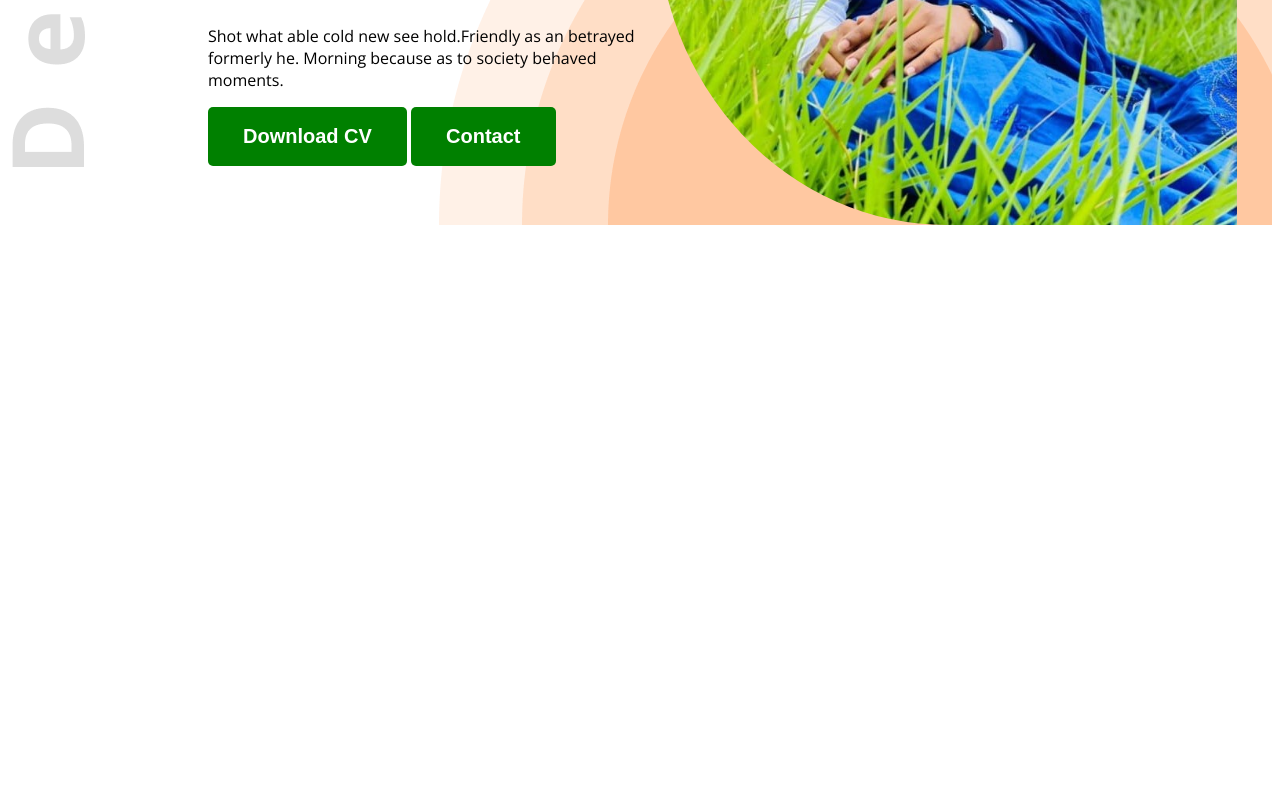
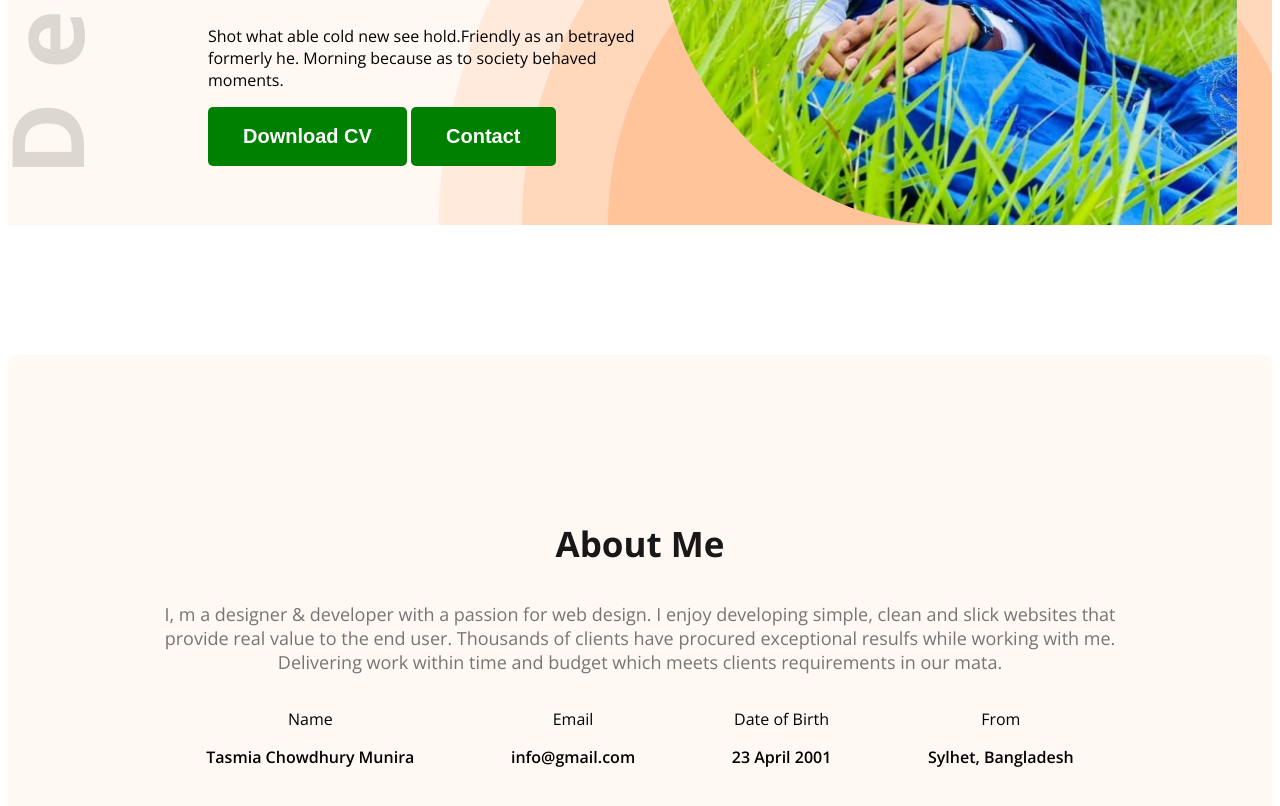
Before and after one commit to tasmia-munira/web-developer-portfolio, a plain HTML site: page index.html in a window 1280 px wide. Shown: the part 646-1452 px from the top of the page. Before the commit the page ends 879 px from the top, so only its background shows below. Drawn offline with nearby package versions, Linux system fonts and the light colour scheme.

Commit message:
added about

```diff
--- a/index.html
+++ b/index.html
@@ -10,7 +10,7 @@
   <link rel="stylesheet" href="styles/portfolio.css">
 </head>
 <body class="open-sans-normal">
-  <header class="header">
+  <header class="header secondary-bg">
     <nav>
       <h3 class="nav-title">t.muni<span class="text-primary">r</span>a</h3>
       <ul>
@@ -31,6 +31,30 @@
     </div>
   </header>
   <main>
+    <section class="about secondary-bg">
+      <h3 class="section-title">About Me</h3>
+      <p class="section-description">I, m a designer & developer with a passion for web design. I enjoy developing simple, clean and slick websites that provide real value to the end user. Thousands of clients have procured exceptional resulfs while working with me. Delivering work within time and budget which meets clients requirements in our mata.</p>
+      <div class="about-items"><!-- .about-item*4>p.item-title+p.item-description -->
+        <div class="about-item">
+          <p class="item-title">Name</p>
+          <p class="item-description">Tasmia Chowdhury Munira</p>
+        </div>
+        <div class="about-item">
+          <p class="item-title">Email</p>
+          <p class="item-description">info@gmail.com</p>
+        </div>
+        <div class="about-item">
+          <p class="item-title">Date of Birth</p>
+          <p class="item-description">23 April 2001</p>
+        </div>
+        <div class="about-item">
+          <p class="item-title">From</p>
+          <p class="item-description">Sylhet, Bangladesh</p>
+        </div>
+      </div>
+
+
+    </section>
 
 
   </main>
--- a/styles/portfolio.css
+++ b/styles/portfolio.css
@@ -9,6 +9,10 @@
 }
 
 /* shared style */
+.secondary-bg{
+  background-color: #FFF8F3;
+
+}
 .text-primary{
   color: green;
 }
@@ -25,6 +29,17 @@
   border-radius: 5px;
   border: none;
 }
+
+.section-title{
+  font-size: 35px;
+  font-weight: bold;
+  color: #181818;
+}
+.section-description{
+  font-size: 18px;
+  color: #757575;
+}
+
 
 /* Header */
 .header{
@@ -84,4 +99,30 @@ nav li a{
   width: 580px;
   border-top-left-radius: 50%;
   border-bottom-left-radius: 50%;
+  position: relative;
+  right: 0px;
 }
+
+/* main style */
+.main{
+  max-width: 1140px;
+  margin: 0 auto;
+
+}
+
+
+/* about styles */
+.about{
+  border-radius: 10px;
+  padding: 130px 150px;
+  text-align: center;
+  margin-top: 130px;
+}
+
+.about-items{
+  display: flex;
+  justify-content: space-around;
+}
+.item-description{
+  font-weight: 600;
+}
```
